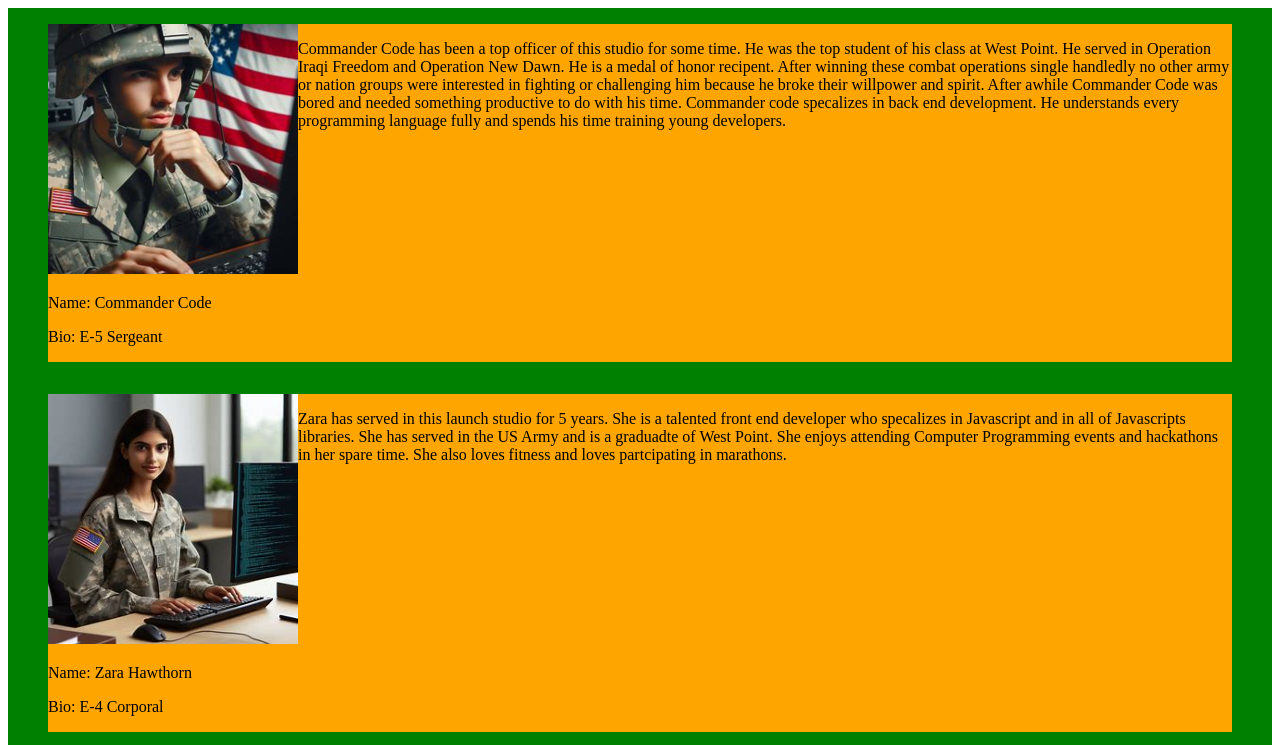
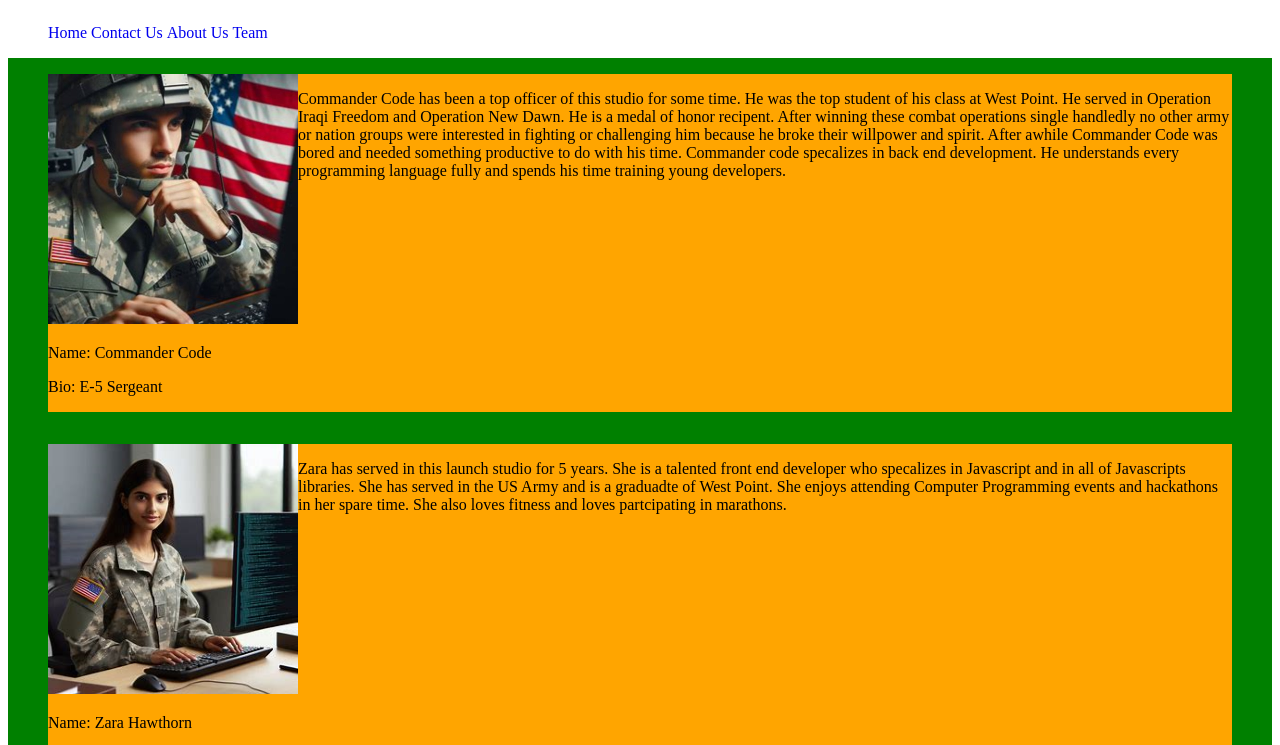
Before and after one commit to strikeouts27/webtools, a plain HTML site: page team.html in a window 1280 px wide. Shown: the top 745 px of the page. Drawn offline with Linux system fonts and the light colour scheme.

Commit message:
navbar has some styling now

```diff
--- a/css/layout.css
+++ b/css/layout.css
@@ -33,7 +33,17 @@ main {
   background-color: orange;
 }
 
-/* .staffImageContainer {
-    display: flex;
-    border: solid 1px;
-} */
+.navbar {
+    display: inline-flex;
+    flex-direction: row;
+}
+
+.navbarItem {
+    display: inline-flex;
+    list-style: none;
+    text-decoration: none;
+}
+
+.navbar a {
+    text-decoration: none; /* Removes underlines from links */
+}
--- a/team.html
+++ b/team.html
@@ -9,6 +9,16 @@
     <link rel="stylesheet" href="css/layout.css">
 </head>
 <body>
+
+    <nav class="navbar">
+        <ul>
+            <li class="navbarItem"><a href="index.html" class="navbar">Home</a></li>
+            <li class="navbarItem"><a href="contact.html" class="navbar">Contact Us</a></li>
+            <li class="navbarItem"><a href="about_us.html" class="navbar">About Us</a></li>
+            <li class="navbarItem"><a href="team.html" class="navbar">Team</a></li>
+        </ul>
+    </nav>
+
     <div class="staffFlexContainer">
 
     <figure class="staffMember">
```
Also changed, not shown: about_us.html (+1 -0 lines), contact.html (+1 -0 lines), index.html (+1 -0 lines).
